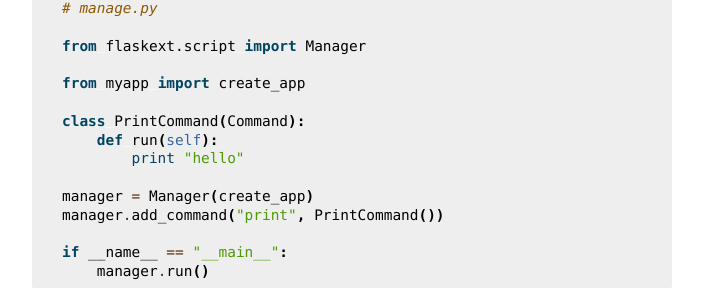
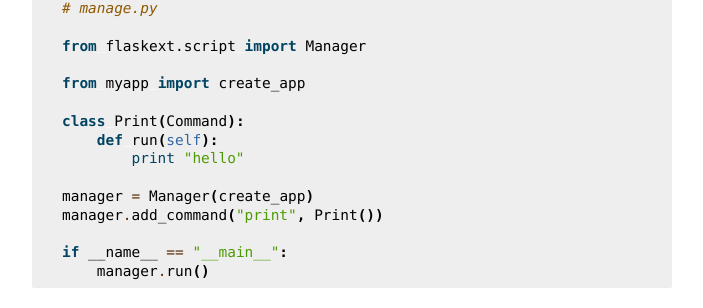
Before and after one commit to smurfix/flask-script, a Sphinx documentation site: the page built from docs/index.rst, in a window 1280 px wide and 900 px high. Shown: the part 316-624 px from the top of the window, without its empty margins (288-991 px from the left). Built offline with Sphinx 7.4.7, drawn with Linux system fonts in a browser that asks for light colours.

Commit message:
doc changes

```diff
--- a/docs/index.rst
+++ b/docs/index.rst
@@ -13,12 +13,12 @@
 
     from myapp import create_app
 
-    class PrintCommand(Command):
+    class Print(Command):
         def run(self):
             print "hello"
 
     manager = Manager(create_app)
-    manager.add_command("print", PrintCommand())
+    manager.add_command("print", Print())
 
     if __name__ == "__main__":
         manager.run()
```
